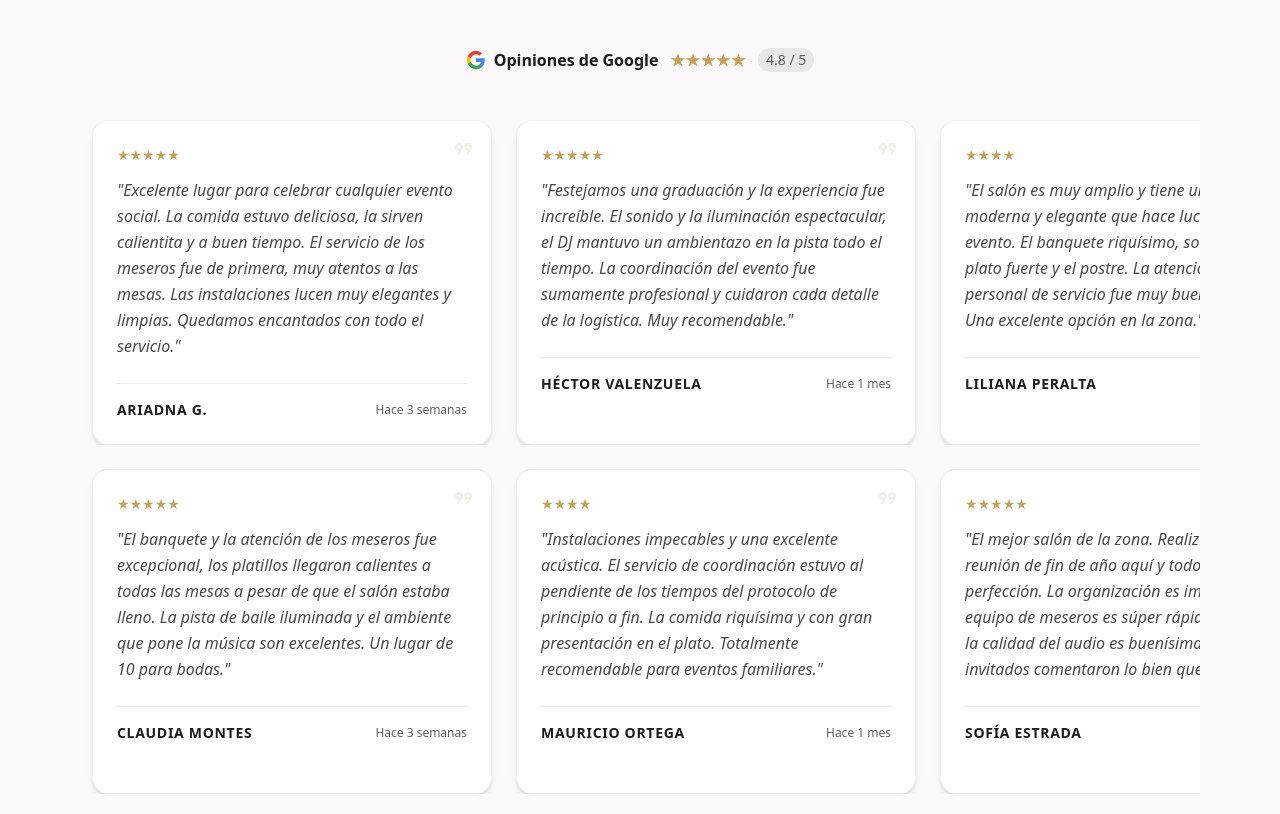
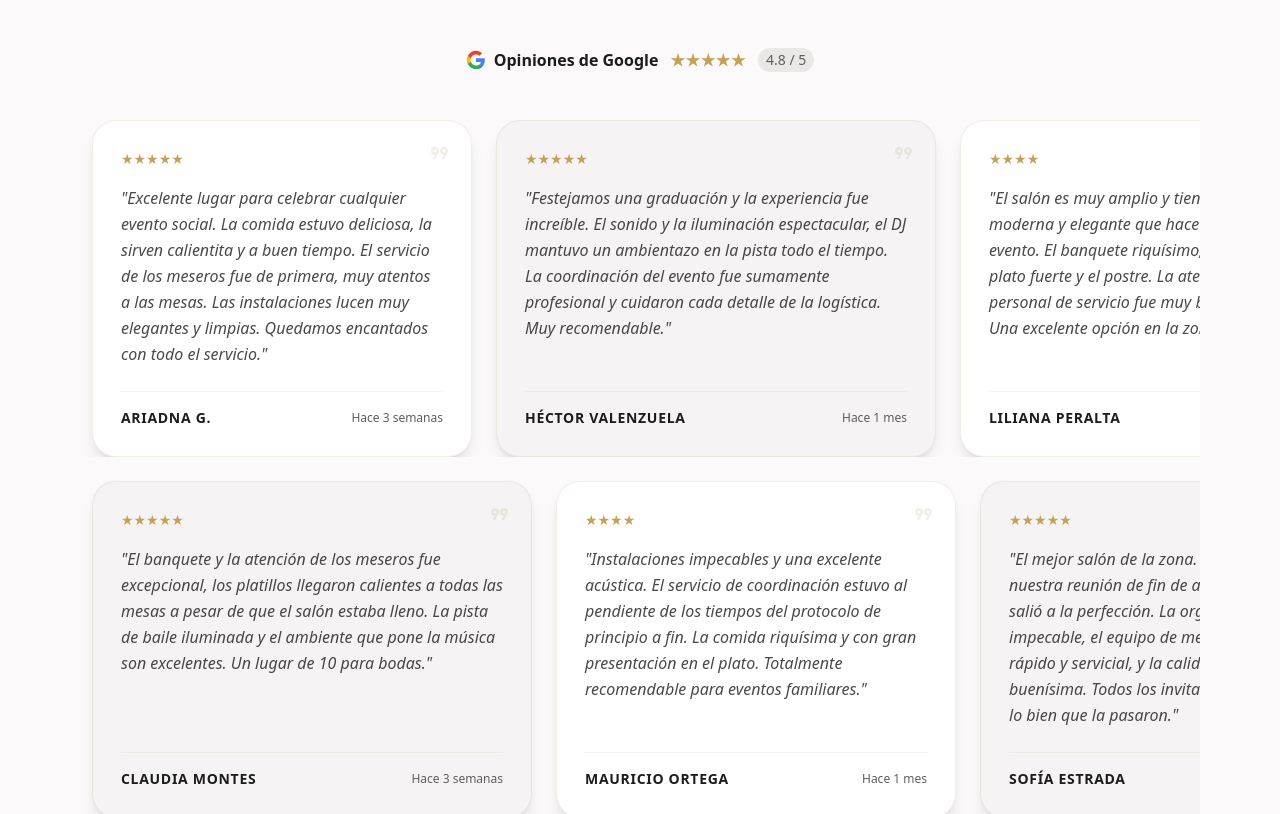
Before and after one commit to aloomushi-pixel/Salones-San-Pedro, a Next.js app: page / in a window 1280 px wide. Shown: the part 6307-7121 px from the top of the page. Built offline with nearby package versions, Linux system fonts and the light colour scheme; a web font is replaced by a local one.

Commit message:
style: add variability to testimonial sizes and backgrounds

```diff
--- a/src/components/TestimoniosCarousel.tsx
+++ b/src/components/TestimoniosCarousel.tsx
@@ -94,52 +94,58 @@ export default function TestimoniosCarousel() {
       {/* Infinite Carousel - Row 1 (Left to Right) */}
       <div className="relative w-full flex overflow-hidden group mb-6">
         <div className="flex animate-marquee min-w-max gap-6 px-3" style={{ animationDuration: '40s' }}>
-          {[...reviews, ...reviews, ...reviews].slice(0, 12).map((review, index) => (
+          {[...reviews, ...reviews, ...reviews].slice(0, 12).map((review, index) => {
+            const widthClass = index % 3 === 0 ? "w-[300px] md:w-[380px]" : index % 3 === 1 ? "w-[340px] md:w-[440px]" : "w-[320px] md:w-[400px]";
+            const bgClass = index % 2 === 0 ? "bg-surface-container-lowest" : "bg-surface-container-low";
+            return (
             <div
               key={`row1-${index}`}
-              className="w-[320px] md:w-[400px] shrink-0 bg-surface-container-lowest border border-outline-variant/30 rounded-2xl p-6 shadow-md relative"
+              className={`${widthClass} ${bgClass} shrink-0 border border-outline-variant/30 rounded-3xl p-7 shadow-lg relative flex flex-col`}
             >
-              <span className="material-symbols-outlined absolute right-4 top-4 text-primary/10 text-6xl font-bold select-none pointer-events-none">format_quote</span>
+              <span className="material-symbols-outlined absolute right-5 top-5 text-primary/10 text-7xl font-bold select-none pointer-events-none">format_quote</span>
 
-              <div className="flex text-[#C5A059] mb-3 text-sm">
+              <div className="flex text-[#C5A059] mb-4 text-sm">
                 {"★".repeat(review.rating)}
               </div>
-              <p className="font-body-md text-on-surface/80 text-sm md:text-base leading-relaxed mb-6 italic min-h-[120px]">
+              <p className="font-body-md text-on-surface/80 text-sm md:text-base leading-relaxed mb-6 italic flex-grow">
                 &quot;{review.text}&quot;
               </p>
 
-              <div className="flex items-center justify-between border-t border-outline-variant/30 pt-4">
+              <div className="flex items-center justify-between border-t border-outline-variant/20 pt-4 mt-auto">
                 <span className="font-bold text-on-surface text-sm uppercase tracking-wider">{review.name}</span>
                 <span className="text-xs text-secondary font-medium">{review.date}</span>
               </div>
             </div>
-          ))}
+          )})}
         </div>
       </div>
 
       {/* Infinite Carousel - Row 2 (Right to Left) */}
       <div className="relative w-full flex overflow-hidden group">
         <div className="flex animate-marquee min-w-max gap-6 px-3" style={{ animationDirection: 'reverse', animationDuration: '45s' }}>
-          {[...reviews, ...reviews, ...reviews].slice(4, 16).map((review, index) => (
+          {[...reviews, ...reviews, ...reviews].slice(4, 16).map((review, index) => {
+            const widthClass = index % 3 === 0 ? "w-[340px] md:w-[440px]" : index % 3 === 1 ? "w-[320px] md:w-[400px]" : "w-[300px] md:w-[380px]";
+            const bgClass = index % 2 === 0 ? "bg-surface-container-low" : "bg-surface-container-lowest";
+            return (
             <div
               key={`row2-${index}`}
-              className="w-[320px] md:w-[400px] shrink-0 bg-surface-container-lowest border border-outline-variant/30 rounded-2xl p-6 shadow-md relative"
+              className={`${widthClass} ${bgClass} shrink-0 border border-outline-variant/30 rounded-3xl p-7 shadow-lg relative flex flex-col`}
             >
-              <span className="material-symbols-outlined absolute right-4 top-4 text-primary/10 text-6xl font-bold select-none pointer-events-none">format_quote</span>
+              <span className="material-symbols-outlined absolute right-5 top-5 text-primary/10 text-7xl font-bold select-none pointer-events-none">format_quote</span>
 
-              <div className="flex text-[#C5A059] mb-3 text-sm">
+              <div className="flex text-[#C5A059] mb-4 text-sm">
                 {"★".repeat(review.rating)}
               </div>
-              <p className="font-body-md text-on-surface/80 text-sm md:text-base leading-relaxed mb-6 italic min-h-[120px]">
+              <p className="font-body-md text-on-surface/80 text-sm md:text-base leading-relaxed mb-6 italic flex-grow">
                 &quot;{review.text}&quot;
               </p>
 
-              <div className="flex items-center justify-between border-t border-outline-variant/30 pt-4">
+              <div className="flex items-center justify-between border-t border-outline-variant/20 pt-4 mt-auto">
                 <span className="font-bold text-on-surface text-sm uppercase tracking-wider">{review.name}</span>
                 <span className="text-xs text-secondary font-medium">{review.date}</span>
               </div>
             </div>
-          ))}
+          )})}
         </div>
       </div>
     </div>
```
